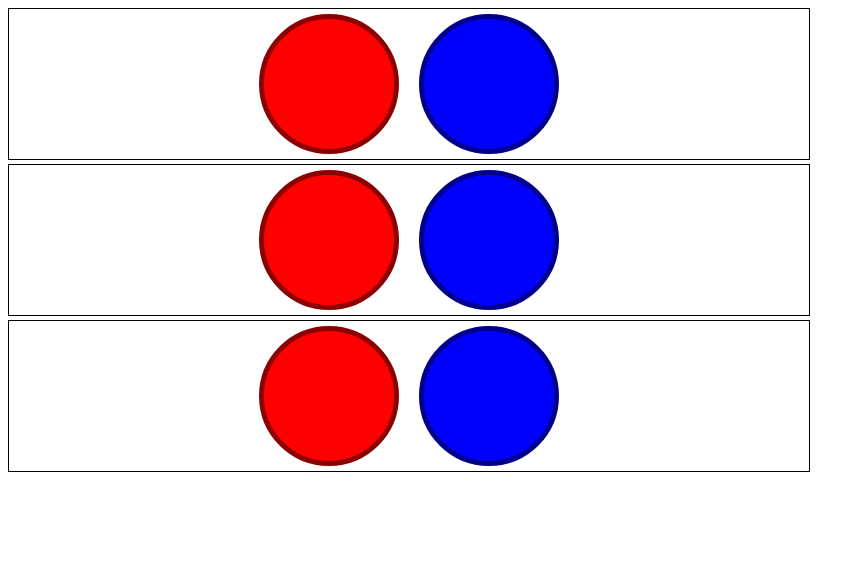
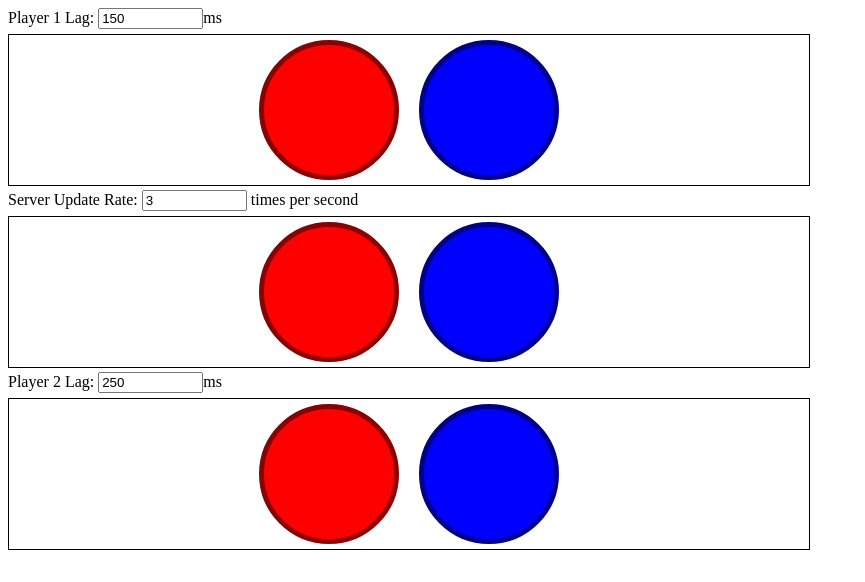
Before and after one commit to saintdianabless/LearnSomeJs, a website: page NetworkLag/index.html in a window 1280 px wide. Shown: the whole page, without its empty margins (0-865 px from the left). Drawn offline with Linux system fonts and the light colour scheme; files that its build step writes are made by us from their sources.

Commit message:
v0.0.2 参数更改

```diff
--- a/NetworkLag/index.html
+++ b/NetworkLag/index.html
@@ -12,12 +12,31 @@
 
 <body>
     <div>
+        <div style="margin-bottom: 5px;">
+            Player 1
+            <label for="name">Lag:</label>
+            <input type="text" id="player1_lag" name="lag" required size="10" onchange="update_parameter()">ms
+        </div>
+
         <canvas id="player1" width="800"></canvas>
     </div>
     <div>
+        <div style="margin-bottom: 5px;">
+            Server
+            <label for="name">Update Rate:</label>
+            <input type="text" id="server_update_rate" name="update_rate" required size="10" onchange="update_parameter()">
+            times per second
+        </div>
+
         <canvas id="server" width="800"></canvas>
     </div>
     <div>
+        <div style="margin-bottom: 5px;">
+            Player 2
+            <label for="name">Lag:</label>
+            <input type="text" id="player2_lag" name="lag" required size="10" onchange="update_parameter()">ms
+        </div>
+
         <canvas id="player2" width="800"></canvas>
     </div>
 
--- a/NetworkLag/main.js
+++ b/NetworkLag/main.js
@@ -201,9 +201,7 @@ class Server {
         }
     }
 }
-let server_fps = 4;
 let server = new Server();
-server.SetUpdateRate(server_fps);
 let client1 = new Client("player1");
 client1.lag = 150;
 let client2 = new Client("player2");
@@ -224,8 +222,30 @@ function handleInput(e) {
         client2.move_right = (e.type == "keydown");
     }
     else {
-        console.log(e);
+        // console.log(e);
     }
 }
 document.body.onkeydown = handleInput;
 document.body.onkeyup = handleInput;
+function update_parameter() {
+    update_parameter_for(client1, "player1");
+    update_parameter_for(client2, "player2");
+    update_parameter_for_server();
+}
+function update_parameter_for(client, prefix) {
+    client.lag = get_number_from_input(client.lag, prefix + '_lag');
+    // console.log(prefix + ' lag: ' + client.lag);
+}
+function update_parameter_for_server() {
+    server.SetUpdateRate(get_number_from_input(server.update_rate, 'server_update_rate'));
+}
+function get_number_from_input(old_value, element_id) {
+    let element = document.getElementById(element_id);
+    let new_value = parseInt(element.value);
+    if (isNaN(new_value)) {
+        new_value = old_value;
+    }
+    element.value = new_value.toString();
+    return new_value;
+}
+update_parameter();
```
Also changed, not shown: NetworkLag/main.ts (+28 -4 lines).
